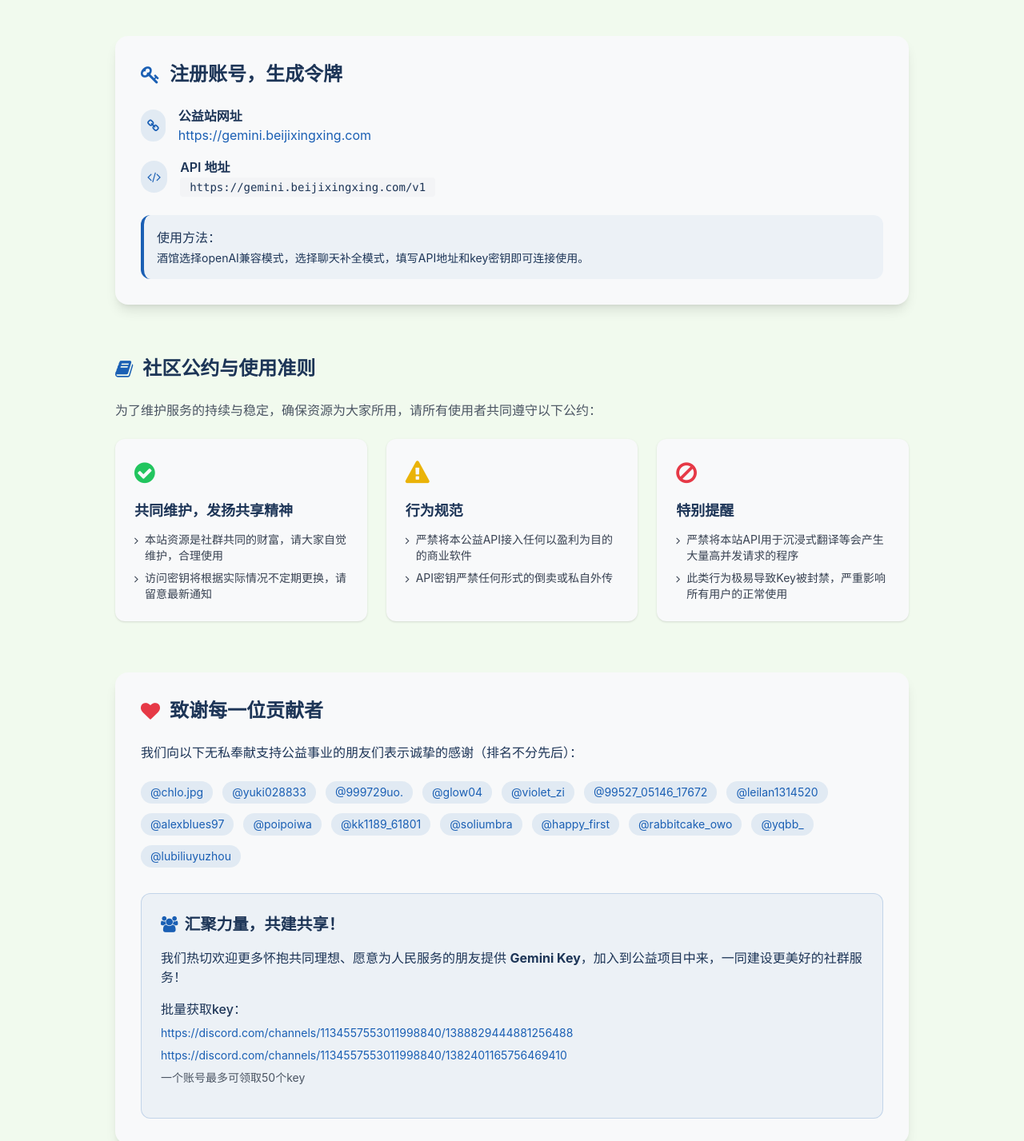
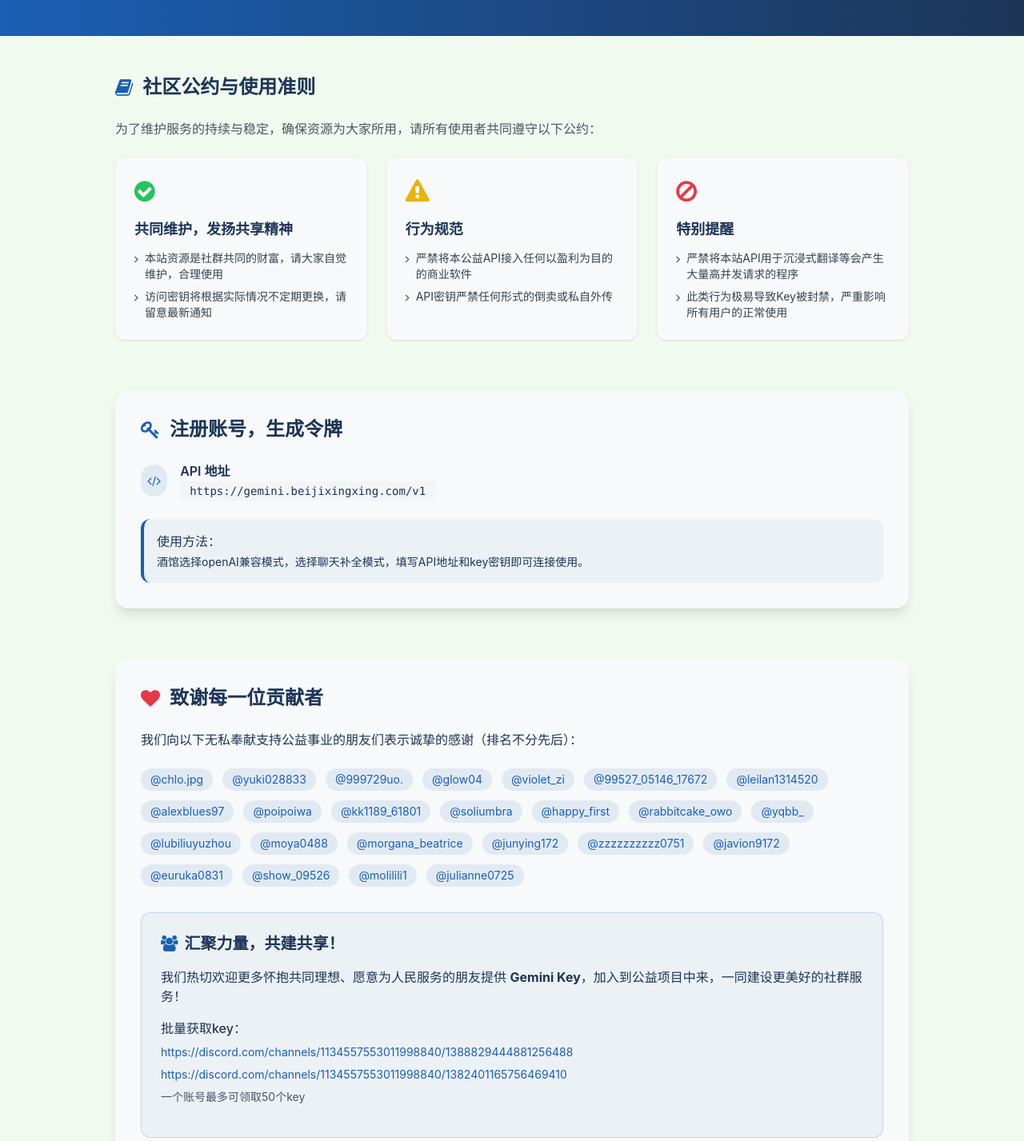
Before and after one commit to beijixingxing/beijixingxing.github.io, a plain HTML site: page index.html in a window 1280 px wide. Shown: the part 275-1702 px from the top of the page at 80% size. Drawn offline with nearby package versions, Linux system fonts and the light colour scheme.

Commit message:
Update index.html

```diff
--- a/index.html
+++ b/index.html
@@ -43,7 +43,7 @@
 <body class="bg-neutral text-dark">
     <!-- 顶部横幅 -->
     <header class="bg-gradient-to-r from-primary to-dark text-white py-12 px-4 md:px-8">
-        <div class="max-w-5xl mx-auto text-center">
+        <div class="max-w-5xl mx-auto text-center pt-12"> <!-- 增加 pt-12 类来下调标题 -->
             <h1 class="text-4xl md:text-5xl font-bold mb-4 text-shadow">
                 <i class="fa fa-star text-yellow-300 mr-2"></i>星星人民公益站
             </h1>
@@ -56,41 +56,6 @@
 
     <!-- 主内容区 -->
     <main class="max-w-5xl mx-auto px-4 py-12">
-        <!-- 注册与使用区 -->
-        <section class="mb-16">
-            <div class="bg-light rounded-2xl shadow-lg p-6 md:p-8 card-hover">
-                <h2 class="text-2xl font-bold mb-6 flex items-center">
-                    <i class="fa fa-key text-primary mr-3"></i>注册账号，生成令牌
-                </h2>
-                <div class="space-y-4">
-                    <div class="flex items-start">
-                        <div class="bg-primary/10 p-2 rounded-full mt-1 mr-4">
-                            <i class="fa fa-link text-primary"></i>
-                        </div>
-                        <div>
-                            <p class="font-semibold">公益站网址</p>
-                            <a href="https://gemini.beijixingxing.com" target="_blank" class="text-primary hover:underline break-all">
-                                https://gemini.beijixingxing.com
-                            </a>
-                        </div>
-                    </div>
-                    <div class="flex items-start">
-                        <div class="bg-primary/10 p-2 rounded-full mt-1 mr-4">
-                            <i class="fa fa-code text-primary"></i>
-                        </div>
-                        <div>
-                            <p class="font-semibold">API 地址</p>
-                            <code class="bg-gray-100 px-3 py-1 rounded text-sm">https://gemini.beijixingxing.com/v1</code>
-                        </div>
-                    </div>
-                </div>
-                <div class="mt-6 p-4 bg-primary/5 rounded-xl border-l-4 border-primary">
-                    <p class="font-medium">使用方法：</p>
-                    <p class="mt-1 text-sm">酒馆选择openAI兼容模式，选择聊天补全模式，填写API地址和key密钥即可连接使用。</p>
-                </div>
-            </div>
-        </section>
-
         <!-- 社区公约区 -->
         <section class="mb-16">
             <h2 class="text-2xl font-bold mb-6 flex items-center">
@@ -155,6 +120,31 @@
             </div>
         </section>
 
+        <!-- 注册与使用区 -->
+        <section class="mb-16">
+            <div class="bg-light rounded-2xl shadow-lg p-6 md:p-8 card-hover">
+                <h2 class="text-2xl font-bold mb-6 flex items-center">
+                    <i class="fa fa-key text-primary mr-3"></i>注册账号，生成令牌
+                </h2>
+                <div class="space-y-4">
+                    <!-- 删除了公益站网址部分 -->
+                    <div class="flex items-start">
+                        <div class="bg-primary/10 p-2 rounded-full mt-1 mr-4">
+                            <i class="fa fa-code text-primary"></i>
+                        </div>
+                        <div>
+                            <p class="font-semibold">API 地址</p>
+                            <code class="bg-gray-100 px-3 py-1 rounded text-sm">https://gemini.beijixingxing.com/v1</code>
+                        </div>
+                    </div>
+                </div>
+                <div class="mt-6 p-4 bg-primary/5 rounded-xl border-l-4 border-primary">
+                    <p class="font-medium">使用方法：</p>
+                    <p class="mt-1 text-sm">酒馆选择openAI兼容模式，选择聊天补全模式，填写API地址和key密钥即可连接使用。</p>
+                </div>
+            </div>
+        </section>
+
         <!-- 致谢区 -->
         <section class="mb-16">
             <div class="bg-light rounded-2xl shadow-lg p-6 md:p-8">
@@ -179,6 +169,15 @@
                     <span class="bg-primary/10 text-primary px-3 py-1 rounded-full text-sm">@rabbitcake_owo</span>
                     <span class="bg-primary/10 text-primary px-3 py-1 rounded-full text-sm">@yqbb_</span>
                     <span class="bg-primary/10 text-primary px-3 py-1 rounded-full text-sm">@lubiliuyuzhou</span>
+                    <span class="bg-primary/10 text-primary px-3 py-1 rounded-full text-sm">@moya0488</span>
+                    <span class="bg-primary/10 text-primary px-3 py-1 rounded-full text-sm">@morgana_beatrice</span>
+                    <span class="bg-primary/10 text-primary px-3 py-1 rounded-full text-sm">@junying172</span>
+                    <span class="bg-primary/10 text-primary px-3 py-1 rounded-full text-sm">@zzzzzzzzzz0751</span>
+                    <span class="bg-primary/10 text-primary px-3 py-1 rounded-full text-sm">@javion9172</span>
+                    <span class="bg-primary/10 text-primary px-3 py-1 rounded-full text-sm">@euruka0831</span>
+                    <span class="bg-primary/10 text-primary px-3 py-1 rounded-full text-sm">@show_09526</span>
+                    <span class="bg-primary/10 text-primary px-3 py-1 rounded-full text-sm">@molilili1</span>
+                    <span class="bg-primary/10 text-primary px-3 py-1 rounded-full text-sm">@julianne0725</span>
                 </div>
 
                 <!-- 加入我们 -->
```
